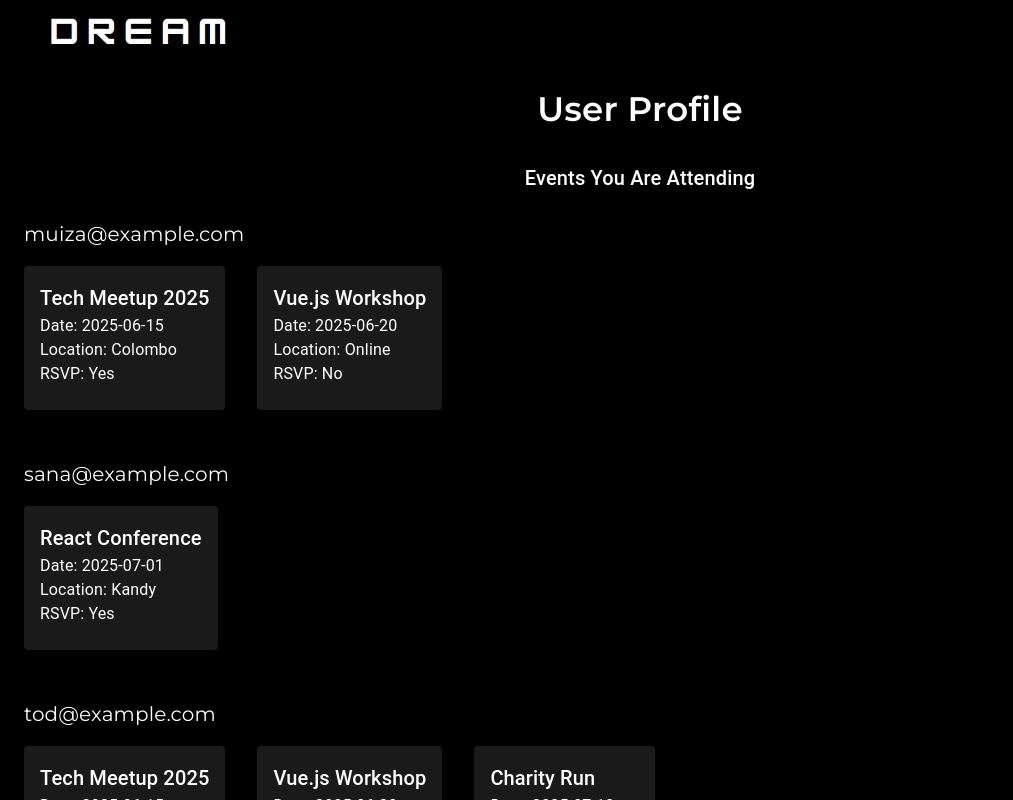
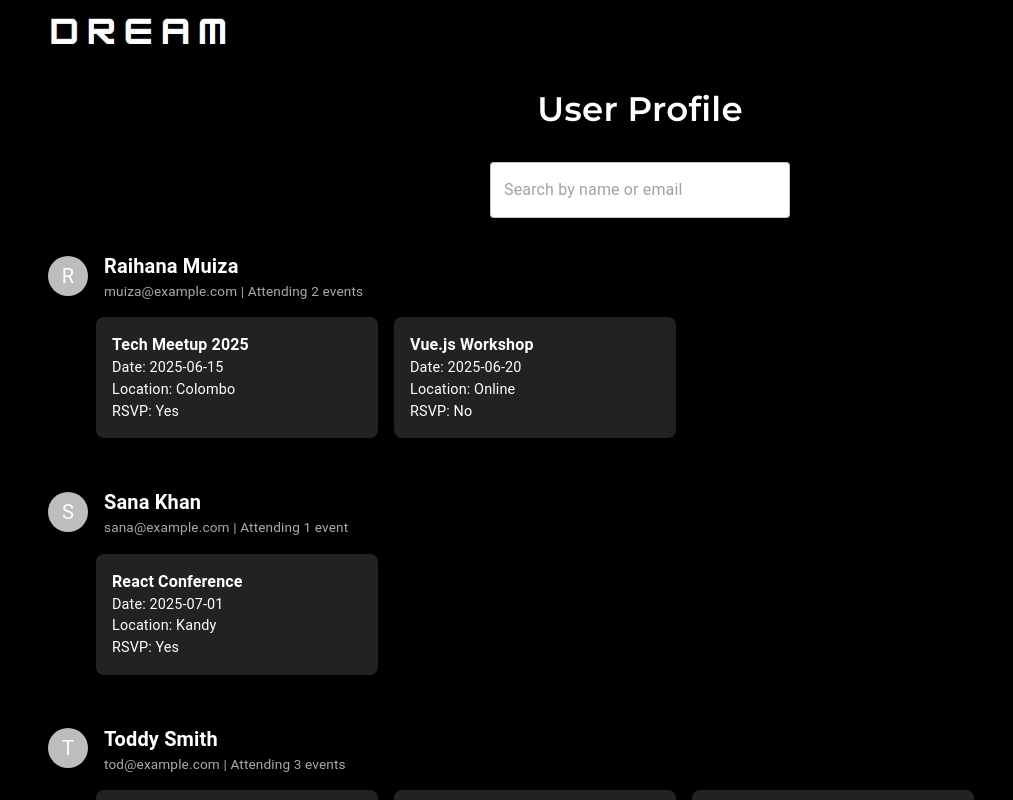
Before and after one commit to RaihanaMuiza/Event-Management-System, a React (Create React App) app: page /user-profile in a window 1280 px wide. Shown: the top 800 px of the page, without its empty margins (0-1013 px from the left). Built offline with nearby package versions, Linux system fonts and the light colour scheme.

Commit message:
user profile completion

```diff
--- a/public/mock-api/attendingEvents.json
+++ b/public/mock-api/attendingEvents.json
@@ -1,7 +1,8 @@
 [
     {
       "id": 1,
-      "user": "muiza@example.com",
+      "name": "Raihana Muiza",
+      "email": "muiza@example.com",
       "events": [
         {
           "id": 101,
@@ -21,7 +22,8 @@
     },
     {
       "id": 2,
-      "user": "sana@example.com",
+      "name": "Sana Khan",
+      "email": "sana@example.com",
       "events": [
         {
           "id": 103,
@@ -34,7 +36,8 @@
     },
     {
         "id": 3,
-        "user": "tod@example.com",
+        "name": "Toddy Smith",
+        "email": "tod@example.com",
         "events": [
           {
             "id": 101,
--- a/src/pages/UserProfile.js
+++ b/src/pages/UserProfile.js
@@ -1,6 +1,10 @@
-import React, { useEffect } from "react";
+import React, { useEffect, useState } from "react";
 import {
-  Box, Typography, Card, CardContent, CircularProgress, Grid
+  Box,
+  Typography,
+  TextField,
+  Avatar,
+  CircularProgress,
 } from "@mui/material";
 import Header from "../components/Header";
 import { useDispatch, useSelector } from "react-redux";
@@ -8,26 +12,46 @@ import { fetchAttendingEvents } from "../components/attendingSlice";
 
 const UserProfile = () => {
   const dispatch = useDispatch();
-  const { data, loading, error } = useSelector((state) => state.attending);
+  const { data: users, loading, error } = useSelector((state) => state.attending);
+  const [searchQuery, setSearchQuery] = useState("");
 
   useEffect(() => {
     dispatch(fetchAttendingEvents());
   }, [dispatch]);
 
+  const filteredUsers = users.filter(
+    (user) =>
+      user.name?.toLowerCase().includes(searchQuery.toLowerCase()) ||
+      user.email?.toLowerCase().includes(searchQuery.toLowerCase())
+  );
+
   return (
     <Box sx={{ backgroundColor: "#000", minHeight: "100vh", color: "#fff", p: 3 }}>
       <Header />
 
-      <Typography variant="h4" sx={{
-        textAlign: "center", mt: 8, mb: 4,
-        fontWeight: 600, fontFamily: "'Montserrat', sans-serif"
-      }}>
+      <Typography
+        variant="h4"
+        sx={{
+          textAlign: "center",
+          color: "#fff",
+          mt: 8,
+          mb: 4,
+          fontWeight: "600",
+          fontFamily: "'Montserrat', sans-serif",
+        }}
+      >
         User Profile
       </Typography>
 
-      <Typography variant="h6" sx={{ mb: 3, textAlign: "center" }}>
-        Events You Are Attending
-      </Typography>
+      <Box sx={{ display: "flex", justifyContent: "center", mb: 4 }}>
+        <TextField
+          variant="outlined"
+          placeholder="Search by name or email"
+          value={searchQuery}
+          onChange={(e) => setSearchQuery(e.target.value)}
+          sx={{ width: 300, backgroundColor: "#fff", borderRadius: 1 }}
+        />
+      </Box>
 
       {loading ? (
         <Box textAlign="center">
@@ -36,35 +60,62 @@ const UserProfile = () => {
       ) : error ? (
         <Typography color="error">{error}</Typography>
       ) : (
-        data.map((user) => (
+        filteredUsers.map((user) => (
           <Box key={user.id} sx={{ mb: 6 }}>
-            <Typography variant="h6" sx={{ mb: 2, fontWeight: 500, fontFamily: "'Montserrat', sans-serif" }}>
-              {user.user}
-            </Typography>
-            <Grid container spacing={4}>
+            <Box
+              sx={{
+                display: "flex",
+                alignItems: "center",
+                gap: 2,
+                ml: 3,
+                mb: 2,
+                flexWrap: "wrap",
+              }}
+            >
+              <Avatar>{user.name?.charAt(0)}</Avatar>
+              <Box>
+                <Typography variant="h6" fontWeight="bold">
+                  {user.name}
+                </Typography>
+                <Typography variant="body2" sx={{ fontSize: "0.85rem", color: "#aaa" }}>{user.email} | Attending {user.events.length} {user.events.length === 1 ? "event" : "events"}</Typography>
+                {/* <Typography variant="body2" sx={{ fontSize: "0.85rem", color: "#aaa" }}>
+                  Attending {user.events.length} {user.events.length === 1 ? "event" : "events"}
+                </Typography> */}
+              </Box>
+            </Box>
+
+            <Box
+              sx={{
+                display: "flex",
+                flexWrap: "wrap",
+                gap: 2,
+                justifyContent: "flex-start",
+                ml: 9,
+                "@media (max-width: 600px)": {
+                  justifyContent: "center",
+                  ml: 0,
+                },
+              }}
+            >
               {user.events.map((event) => (
-                <Grid item xs={12} sm={6} md={4} key={event.id}>
-                  <Card
-                    sx={{
-                      backgroundColor: "rgba(255,255,255,0.1)",
-                      color: "#fff",
-                      transition: "transform 0.3s ease",
-                      "&:hover": {
-                        transform: "scale(1.05)",
-                        boxShadow: "0 6px 20px rgba(255,255,255,0.2)"
-                      }
-                    }}
-                  >
-                    <CardContent>
-                      <Typography variant="h6">{event.name}</Typography>
-                      <Typography>Date: {event.date}</Typography>
-                      <Typography>Location: {event.location}</Typography>
-                      <Typography>RSVP: {event.rsvp}</Typography>
-                    </CardContent>
-                  </Card>
-                </Grid>
+                <Box
+                  key={event.id}
+                  sx={{
+                    backgroundColor: "#222",
+                    color: "#fff",
+                    padding: 2,
+                    borderRadius: 2,
+                    width: "250px",
+                    boxShadow: 2,
+                  }}
+                >
+                  <Typography fontWeight="bold">{event.name}</Typography>
+                  <Typography fontSize="0.9rem">Date: {event.date}</Typography>
+                  <Typography fontSize="0.9rem">Location: {event.location}</Typography>
+                  <Typography fontSize="0.9rem">RSVP: {event.rsvp}</Typography>
+                </Box>
               ))}
-            </Grid>
+            </Box>
           </Box>
         ))
       )}
```
